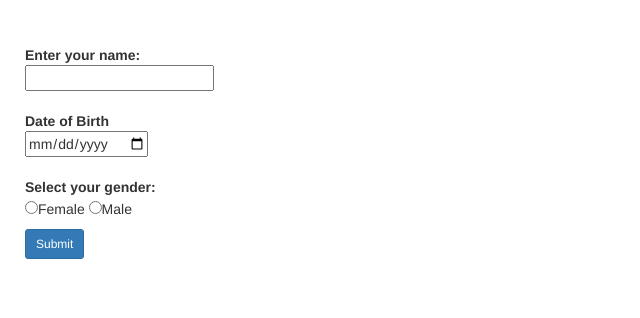
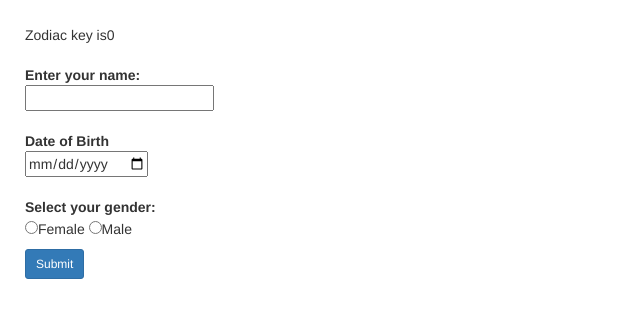
Before and after one commit to amokhtar78/Assignment2, a PHP site: page / in a window 1280 px wide. Shown: the top 318 px of the page, without its empty margins (0-640 px from the left). Run offline with PHP 8.4, Linux system fonts and the light colour scheme; data that the repository does not hold is empty; some libraries are stand-ins or nearby versions.

Commit message:
ithink i finaly fixed the 2D arry now i can sleep its 3am

```diff
--- a/index.php
+++ b/index.php
@@ -31,6 +31,7 @@
             <input type="submit" class='btn btn-primary btn-sm'>
         </form>
         <?php
+
         ?>
     </p>
 </body>
--- a/pZodiac.php
+++ b/pZodiac.php
@@ -15,7 +15,59 @@ if (isset($_GET["date"])) {
 if (isset($_GET["gender"])) {
     $userGender = $_GET["gender"];
 } else {
-    $userGender = "";
+$userGender = "";
 }
+
 $newPerson = new Person($userName,$dateofBirth,$userGender);
-echo $newPerson->getZodiac();
+
+
+
+
+$zodiacArray = array(
+        array('sign' => 'capricorn',
+            'key' => 0, 'start' => '01-01', 'end' => '01-20'),
+        array('sign' => 'pisces',
+            'key' => 1, 'start' => '02-20', 'end' => '03-20'),
+        array('sign' => 'aquarius',
+            'key' => 2, 'start' => '01-21', 'end' => '02-19'),
+        array('sign' => 'aries',
+            'key' => 3, 'start' => '03-21', 'end' => '04-20'),
+        array('sign' => 'taurus',
+            'key' => 4, 'start' => '04-21', 'end' => '05-21'),
+        array('sign' => 'gemini',
+            'key' => 5, 'start' => '05-22', 'end' => '06-21'),
+        array('sign' => 'cancer',
+            'key' => 6, 'start' => '06-22', 'end' => '07-22'),
+        array('sign' => 'leo',
+            'key' => 7, 'start' => '07-23', 'end' => '08-23'),
+        array('name' => 'virgo',
+            'key' => 8, 'start' => '08-24', 'end' => '09-23'),
+        array('sign' => 'libra',
+            'key' => 9, 'start' => '09-24', 'end' => '10-23'),
+        array('sign' => 'scorpio',
+            'key' => 10, 'start' => '10-24', 'end' => '11-22'),
+        array('sign' => 'sagittarius',
+            'key' => 11, 'start' => '11-23', 'end' => '12-21'),
+        array('sign' => 'capricorn',
+            'key' => 12, 'start' => '12-22', 'end' => '12-31')
+    );
+
+function searchZodiac($array,$date) {
+   $zDate = date("m-d", strtotime($date));
+   foreach ($array as $key => $val) {
+       if ($val['end'] >= $zDate &&$val['start'] <= $zDate) {
+           return $key;
+       }
+   }
+   return null;
+}
+echo "Zodiac key is" . searchZodiac($zodiacArray,$dateofBirth);
+/*
+    function getZodiac() {
+
+        $zDate = date("m-d", strtotime(dateofBirth));
+        foreach ($zodiacArray as $key => $val) {
+            if ($zDate >= $val['start'] && $zDate <= $val['end']) {
+                return $val['key'];
+    }}}
+ */
```
Also changed, not shown: Person.php (+1 -36 lines).
